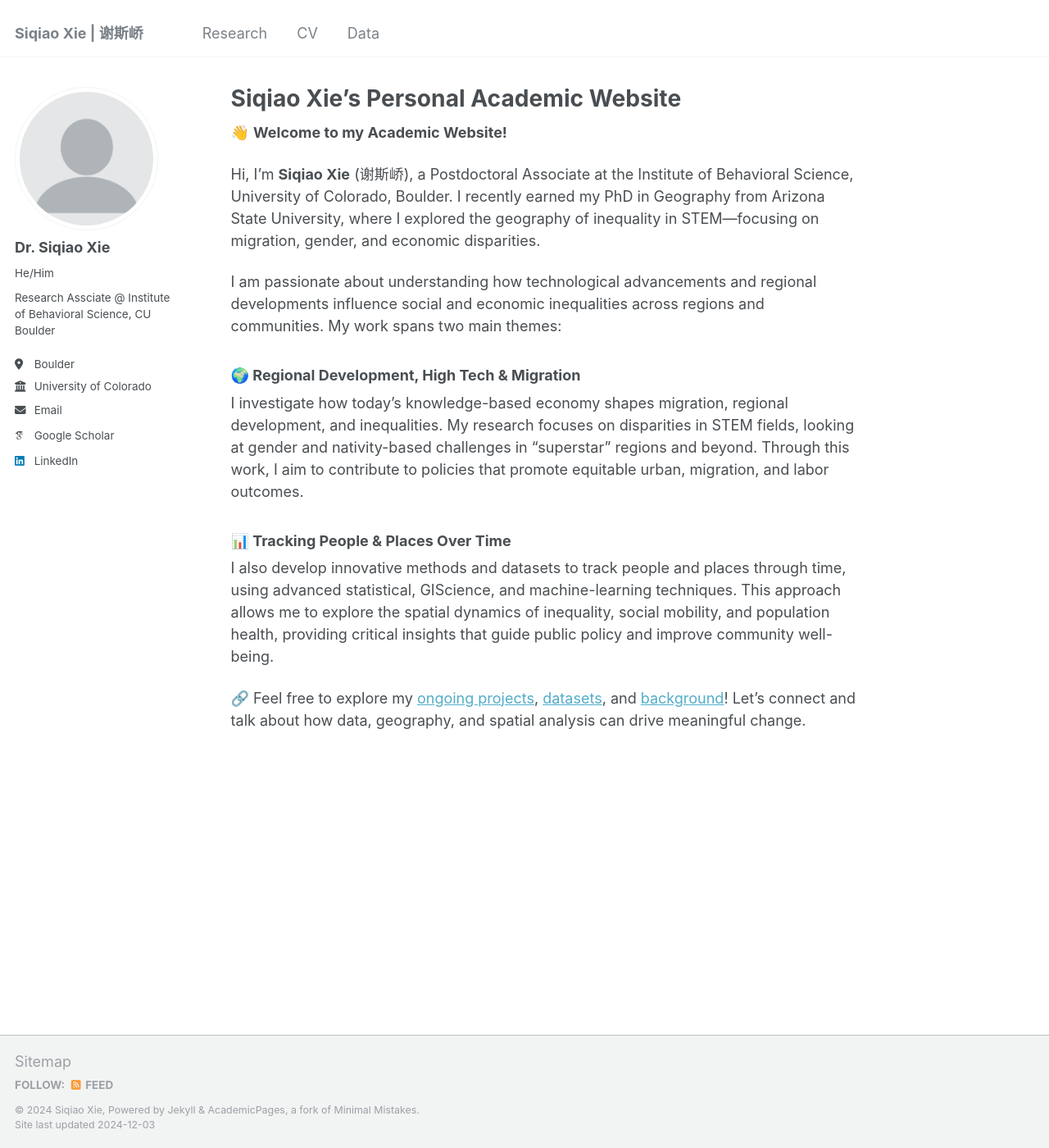
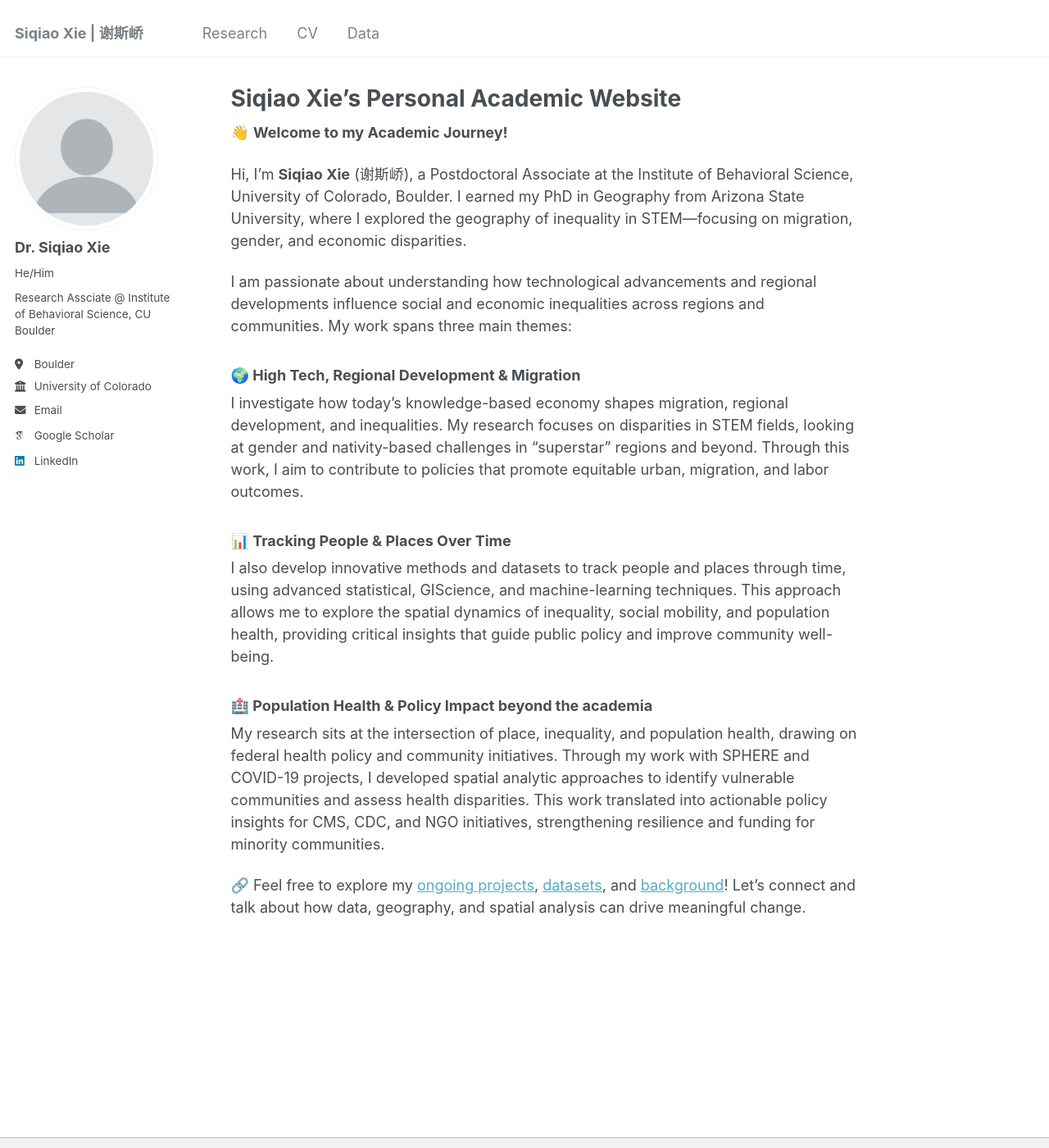
Before and after one commit to xiesiqiao/xiesiqiao.github.io, a Jekyll site: the page built from _pages/about.md, in a window 1280 px wide and 1400 px high. Shown: the whole window at 82% size. Built offline with Jekyll 4.4.1, drawn with Linux system fonts in a browser that asks for light colours; some web fonts are replaced.

Commit message:
Update about.md

```diff
--- a/_pages/about.md
+++ b/_pages/about.md
@@ -7,16 +7,19 @@ redirect_from:
   - /about.html
 ---
 
-👋 **Welcome to my Academic Website!**
+👋 **Welcome to my Academic Journey!**
 
-Hi, I'm **Siqiao Xie** (谢斯峤), a Postdoctoral Associate at the Institute of Behavioral Science, University of Colorado, Boulder. I recently earned my PhD in Geography from Arizona State University, where I explored the geography of inequality in STEM—focusing on migration, gender, and economic disparities.
+Hi, I'm **Siqiao Xie** (谢斯峤), a Postdoctoral Associate at the Institute of Behavioral Science, University of Colorado, Boulder. I earned my PhD in Geography from Arizona State University, where I explored the geography of inequality in STEM—focusing on migration, gender, and economic disparities.
 
-I am passionate about understanding how technological advancements and regional developments influence social and economic inequalities across regions and communities. My work spans two main themes:
+I am passionate about understanding how technological advancements and regional developments influence social and economic inequalities across regions and communities. My work spans three main themes:
 
-### 🌍 Regional Development, High Tech & Migration
+### 🌍 High Tech, Regional Development & Migration
 I investigate how today's knowledge-based economy shapes migration, regional development, and inequalities. My research focuses on disparities in STEM fields, looking at gender and nativity-based challenges in "superstar" regions and beyond. Through this work, I aim to contribute to policies that promote equitable urban, migration, and labor outcomes.
 
 ### 📊 Tracking People & Places Over Time
 I also develop innovative methods and datasets to track people and places through time, using advanced statistical, GIScience, and machine-learning techniques. This approach allows me to explore the spatial dynamics of inequality, social mobility, and population health, providing critical insights that guide public policy and improve community well-being.
 
+### 🏥 Population Health & Policy Impact beyond the academia
+My research sits at the intersection of place, inequality, and population health, drawing on federal health policy and community initiatives. Through my work with SPHERE and COVID-19 projects, I developed spatial analytic approaches to identify vulnerable communities and assess health disparities. This work translated into actionable policy insights for CMS, CDC, and NGO initiatives, strengthening resilience and funding for minority communities.
+
 🔗 Feel free to explore my [ongoing projects](./publication.html), [datasets](./portfolio.html), and [background](./files/xie_cv_new.pdf)! Let's connect and talk about how data, geography, and spatial analysis can drive meaningful change.
```
